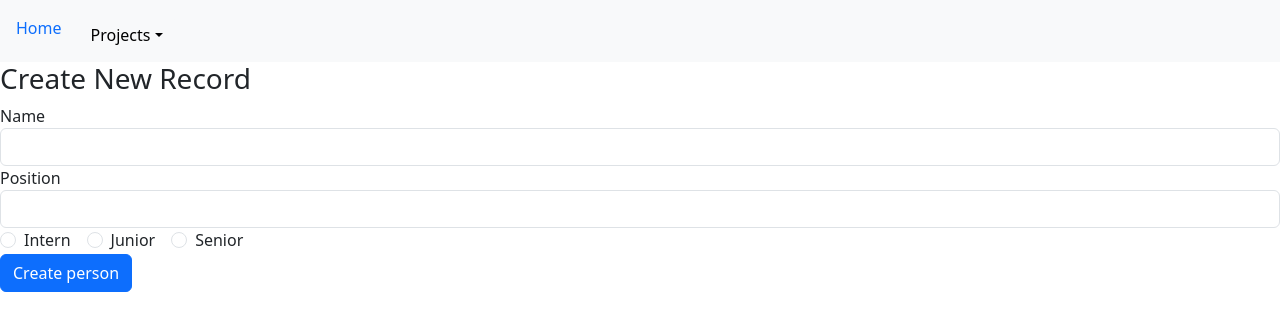
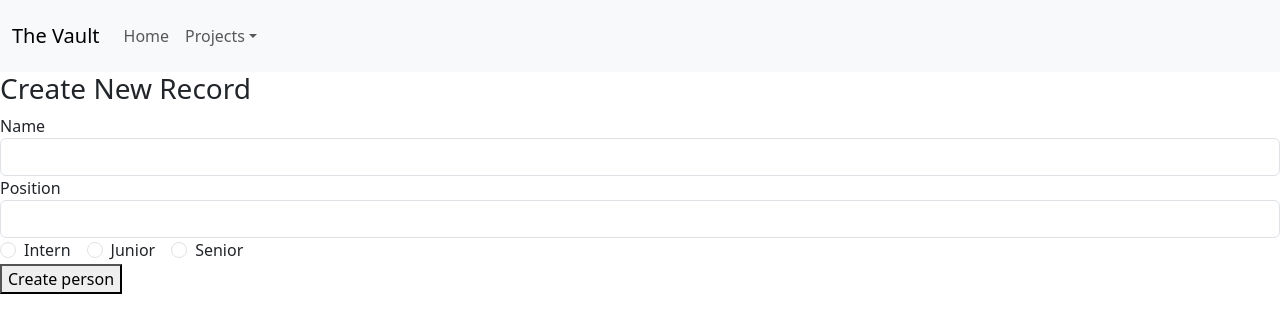
Before and after one commit to tozhang665/TheVault, a React (Create React App) app in the folder frontend/: page /recordlist/create in a window 1280 px wide. Shown: the top 332 px of the page. Built offline with nearby package versions, Linux system fonts and the light colour scheme.

Commit message:
refactor from bootstrap to react-bootstrap and changing buttons

```diff
--- a/frontend/src/recordCRUDComponents/create.js
+++ b/frontend/src/recordCRUDComponents/create.js
@@ -1,5 +1,6 @@
 import React, { useState } from "react";
 import { useNavigate } from "react-router";
+import Button from 'react-bootstrap/Button';
 
 export default function Create() {
  const [form, setForm] = useState({
@@ -36,7 +37,7 @@
    });
 
    setForm({ name: "", position: "", level: "" });
-   navigate("/");
+   navigate("/recordList");
  }
 
  // This following section will display the form that takes the input from the user.
@@ -103,11 +104,7 @@
          </div>
        </div>
        <div className="form-group">
-         <input
-           type="submit"
-           value="Create person"
-           className="btn btn-primary"
-         />
+         <button variant="outline-secondary">Create person</button>
        </div>
      </form>
    </div>
--- a/frontend/src/recordCRUDComponents/navbar.js
+++ b/frontend/src/recordCRUDComponents/navbar.js
@@ -2,12 +2,10 @@
 
 // We import bootstrap to make our application look better.
 import "bootstrap/dist/css/bootstrap.css";
-import Dropdown from 'react-bootstrap/Dropdown';
-import DropdownButton from 'react-bootstrap/DropdownButton';
-
-
-// We import NavLink to utilize the react router.
-import { NavLink } from "react-router-dom";
+import Container from 'react-bootstrap/Container';
+import Nav from 'react-bootstrap/Nav';
+import Navbar from 'react-bootstrap/Navbar';
+import NavDropdown from 'react-bootstrap/NavDropdown';
 
 // Here, we display our Navbar
 export default function MasterNavbar() {
@@ -27,19 +25,27 @@
        </button>
 
        <div className="collapse navbar-collapse" id="navbarSupportedContent">
+         <Navbar expand="lg" className="bg-body-tertiary">
+          <Container>
+            <Navbar.Brand href="/">The Vault</Navbar.Brand>
+            <Navbar.Toggle aria-controls="basic-navbar-nav" />
+            <Navbar.Collapse id="basic-navbar-nav">
+              <Nav className="me-auto">
+                <Nav.Link href="/">Home</Nav.Link>
+                <NavDropdown title="Projects" id="basic-nav-dropdown">
+                  <NavDropdown.Item href="/recordList">
+                    Employee Records
+                    </NavDropdown.Item>
+                  <NavDropdown.Divider />
+                  <NavDropdown.Item href="/">
+                    Temp link to "Contributers"
+                  </NavDropdown.Item>
+                </NavDropdown>
+              </Nav>
+            </Navbar.Collapse>
+          </Container>
+        </Navbar>
 
-         <ul className="nav">
-           <li className="nav-item">
-              <NavLink className="nav-link" to="/">
-                Home
-              </NavLink>
-            </li>
-            <li className="nav-item">
-            <DropdownButton className="mt-2" variant="light" title="Projects">
-                <Dropdown.Item href="/recordlist">Employee Records</Dropdown.Item>
-            </DropdownButton>
-           </li>
-         </ul>
 
        </div>
      </nav>
--- a/frontend/src/recordCRUDComponents/recordList.js
+++ b/frontend/src/recordCRUDComponents/recordList.js
@@ -1,5 +1,6 @@
 import React, { useEffect, useState } from "react";
-import { Link, NavLink } from "react-router-dom";
+import { Link} from "react-router-dom";
+import Button from 'react-bootstrap/Button';
 
 const Record = (props) => (
  <tr>
@@ -68,9 +69,7 @@
  // This following section will display the table with the records of individuals.
   return (
     <div>
-      <NavLink className="nav-link" to="/recordlist/create">
-        Create Record
-      </NavLink>
+      <Button href="/recordlist/create" variant="outline-secondary">Create Record</Button>
       <h3>Record List</h3>
       <table className="table table-striped" style={{ marginTop: 20 }}>
         <thead>
```
